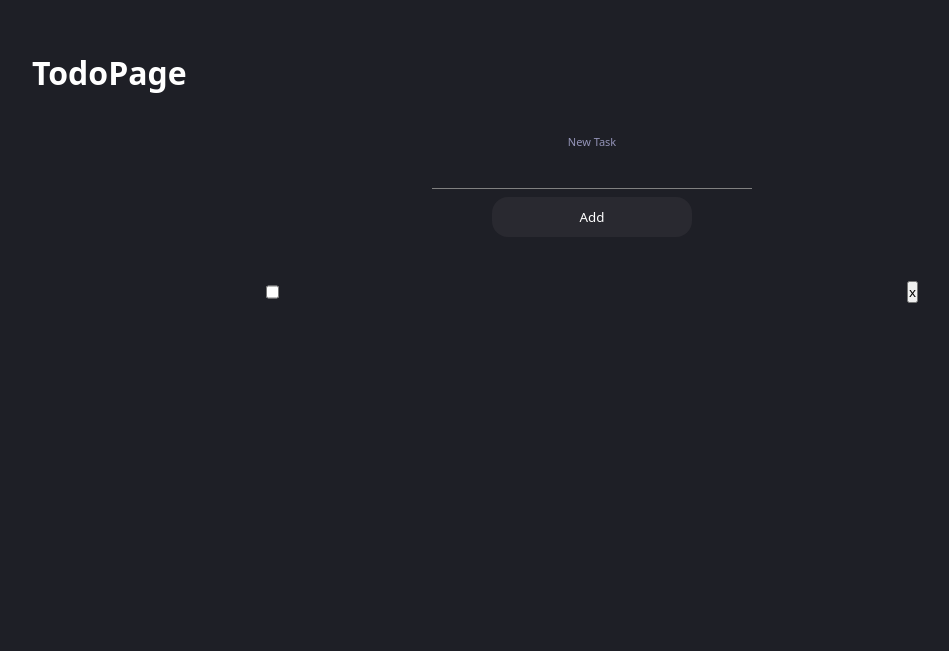
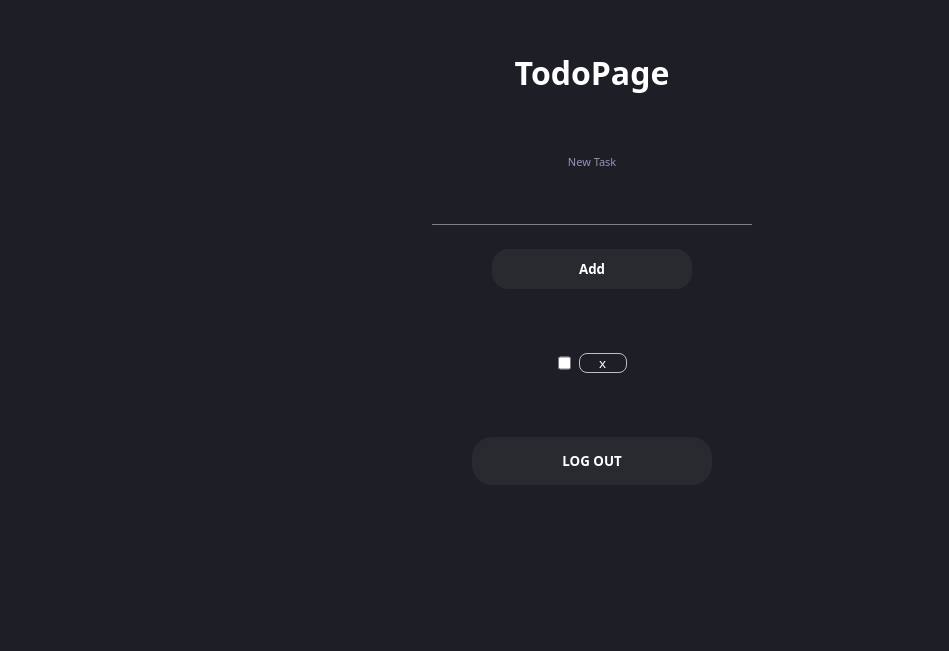
Before and after one commit to Jade-Rung-GH/CC17_assessment_todo-list, a React (Vite) app in the folder cc17_react-assessment-Jade/: page /todo in a window 1280 px wide. Shown: the part 829-1480 px from the top of the page, without its empty margins (48-997 px from the left). Built offline with nearby package versions, Linux system fonts and the light colour scheme; no server answers.

Commit message:
finished:deleteTodo with API

```diff
--- a/cc17_react-assessment-Jade/src/index.css
+++ b/cc17_react-assessment-Jade/src/index.css
@@ -61,16 +61,13 @@ input, label {
 
 .page {
   width: 100vw;
-  height: 100vh;
+  height: 200vh;
   background-color: #1e1f26;
   color: #ffffff;
   display: flex;
   flex-direction: column;
-  gap: 40px;
-}
-
-h1 {
-  margin-left: 5rem;
+  align-items: center;
+  gap: 60px;
 }
 
 
@@ -83,7 +80,7 @@ h1 {
   display: flex;
   flex-direction: column;
   width: 100%;
-  gap: 8px;
+  gap: 24px;
   align-items: center;
 }
 
@@ -106,6 +103,8 @@ h1 {
   color: #ffffff;
   border: none;
   border-radius: 16px;
+  font-weight: 900;
+
 }
 
 ul {
@@ -123,3 +122,22 @@ li {
   width: 100%;
   justify-content: space-around;
 }
+
+.todo__list > button {
+  width: 3rem;
+  background-color: #1e1f26;
+  /* border: none; */
+  color: #ffffff;
+  border: 0.5px solid silver;
+  border-radius: 8px;
+}
+
+.logout__box > button {
+  width: 15rem;
+  height: 3rem;
+  border-radius: 20px;
+  background-color: #292930;
+  color:#ffffff;
+  font-weight: 900;
+  border: none;
+}
--- a/cc17_react-assessment-Jade/src/pages/TodoPage.jsx
+++ b/cc17_react-assessment-Jade/src/pages/TodoPage.jsx
@@ -3,11 +3,13 @@ import axios from "axios";
 import { useEffect, useState } from "react";
 
 function Todo(props) {
+  // Destructure deleteTodo props
+  const { deleteTodo } = props;
   return (
-    <li>
+    <li className="todo__list">
       <input type="checkbox"></input>
       {props.title}
-      <button>x</button>
+      <button onClick={() => deleteTodo(props.todoId)}>x</button>
     </li>
   );
 }
@@ -42,6 +44,25 @@ function TodoPage() {
     setInput("");
   };
 
+  // FN for Delete Todo + API
+  const deleteTodo = async (todoId) => {
+    console.log(todoId);
+    try {
+      const response = await axios.delete(
+        `https://cc17-assessment-api.onrender.com/v1/todo/${todoId}?userId=28`
+      );
+      console.log(response.status);
+      const newTodo = [...todos];
+      const foundIndex = newTodo.findIndex((todo) => todo.id === todoId);
+      if (foundIndex !== -1) {
+        newTodo.splice(foundIndex, 1);
+        setTodos(newTodo);
+      }
+    } catch (error) {
+      console.log(error);
+    }
+  };
+
   // Fetch Data from API
   const fetchData = async () => {
     try {
@@ -61,7 +82,7 @@ function TodoPage() {
 
   // For Auto Fetch
   useEffect(() => {
-    alert("Todo is Rendering");
+    // alert("Todo is Rendering");
     fetchData();
   }, []);
 
@@ -76,9 +97,17 @@ function TodoPage() {
       <div className="todo-list__list">
         <ul>
           {todos.map((todo) => (
-            <Todo key={todo.id} userId={todo.id} title={todo.title} />
+            <Todo
+              key={todo.id}
+              todoId={todo.id}
+              title={todo.title}
+              deleteTodo={deleteTodo}
+            />
           ))}
         </ul>
+      </div>
+      <div className="logout__box">
+        <button>LOG OUT</button>
       </div>
     </div>
   );
```
Also changed, not shown: cc17_react-assessment-Jade/src/apis/userApi.js (renamed from cc17_react-assessment-Jade/src/apis/userApi.jsx).
